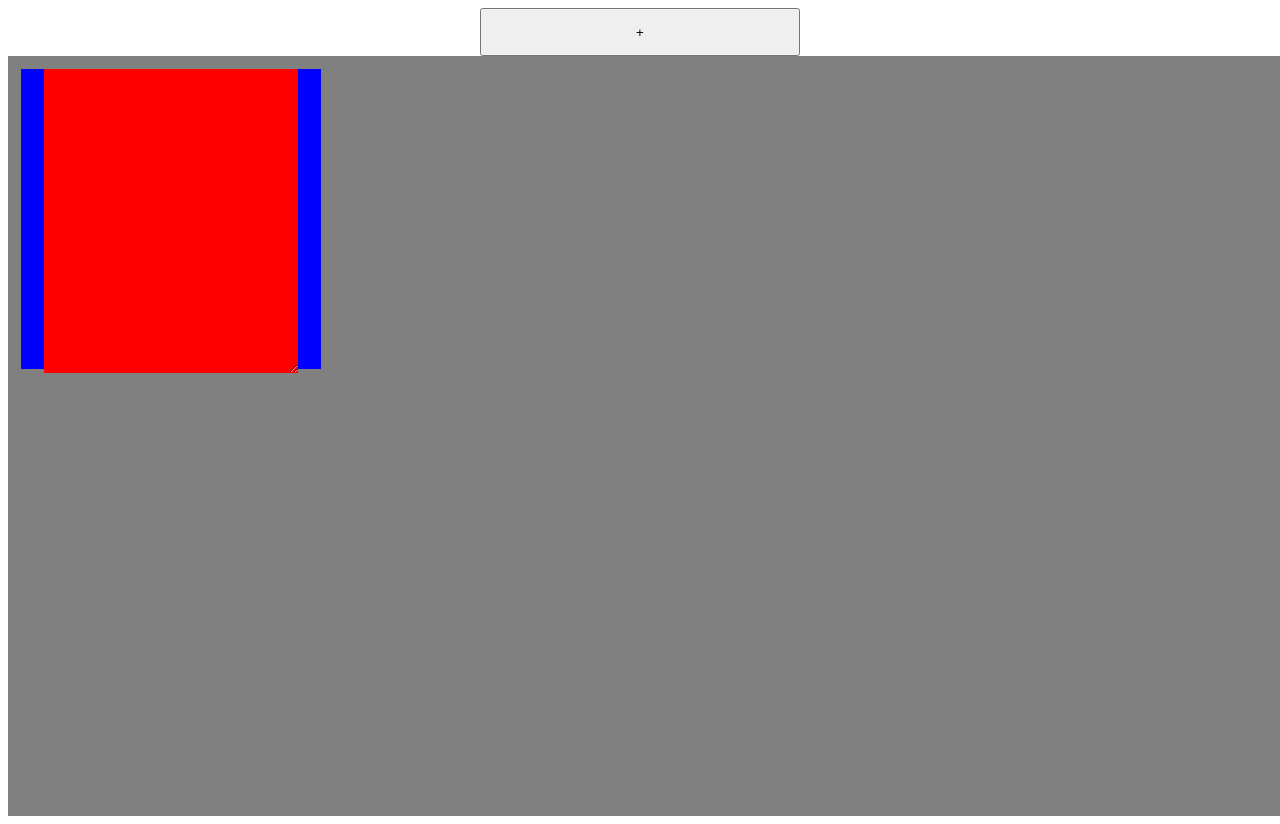
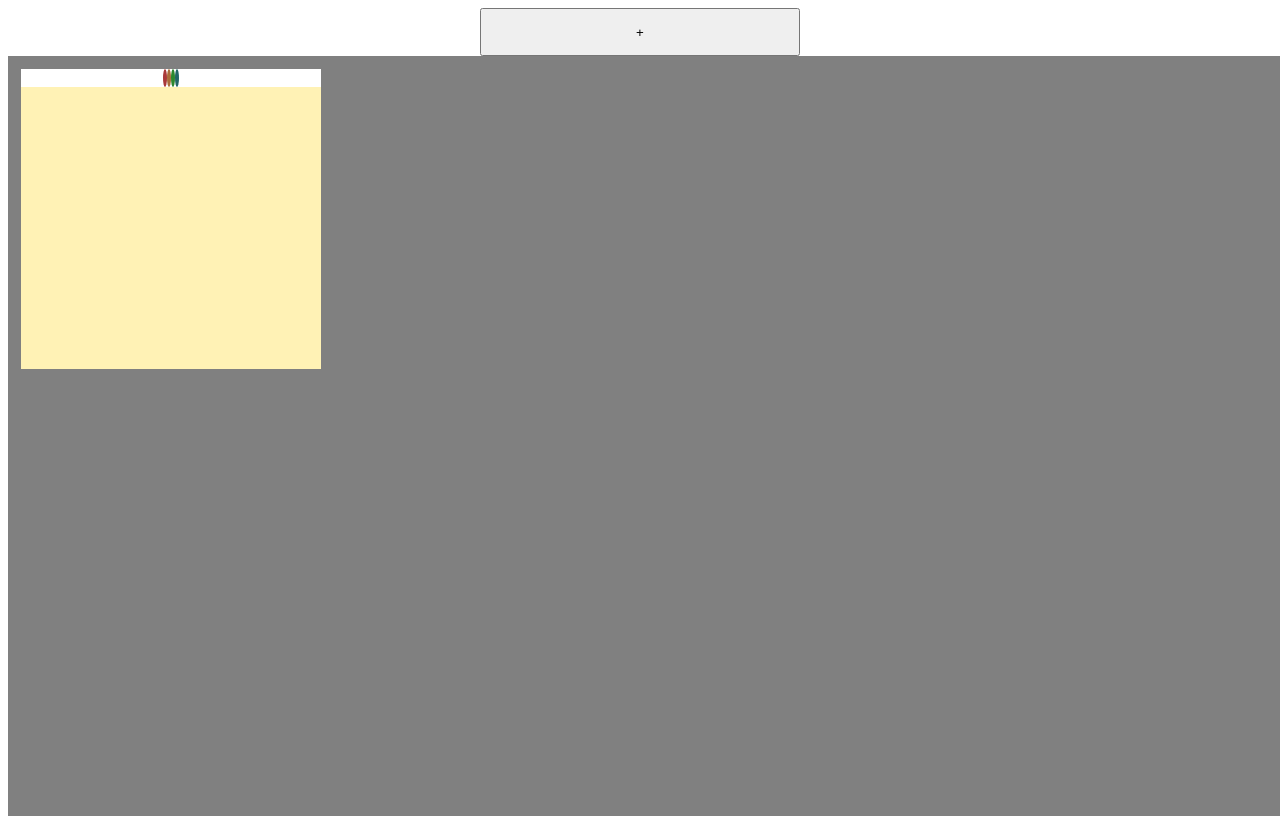
Before and after one commit to dbrodie122/daily-ui, a Next.js app: page /notes in a window 1280 px wide. Built offline with nearby package versions, Linux system fonts and the light colour scheme.

Commit message:
add color palette component

```diff
--- /dev/null
+++ b/components/notes/ColorPalette.js
@@ -0,0 +1,44 @@
+import React from 'react';
+
+export const ColorPalette = (props) => {
+  return (
+    <div className='palette-container'>
+      <div className='red circle'/>
+      <div className='orange circle'/>
+      <div className='green circle'/>
+      <div className='blue circle'/>
+      <style jsx>{`
+        .palette-container {
+          position: absolute;
+          z-index: 5;
+          display: flex;
+          flex-wrap: nowrap;
+          background-color: white;
+          width: 100%;
+          justify-content: center;
+        }
+        .red {
+          background-color: #AA3939;
+        }
+        .orange {
+         background-color: #AA6C39;
+        }
+        .green {
+          background-color: #2D882D;
+        }
+        .blue {
+          background-color: #226666;
+        }
+        .circle {
+          border-radius: 50%;
+          width: 40px
+          height: 40px;
+        }
+        .circle:before {
+          content: '.';
+          color: transparent;
+        }
+      `}</style>
+    </div>
+  )
+}
--- a/components/notes/NoteCard.js
+++ b/components/notes/NoteCard.js
@@ -1,4 +1,5 @@
 import React from 'react';
+import { ColorPalette } from './ColorPalette';
 
 export default class NoteCard extends React.Component {
   constructor(props) {
@@ -17,28 +18,31 @@ export default class NoteCard extends React.Component {
 
     return (
       <div className='container'>
+        <ColorPalette />
         <textarea  value={ this.state.note } onChange={ this.handleChange }/>
         <style jsx>{`
           .container {
             height: 300px;
             width: 300px;
             margin: 1%;
-            background-color: blue;
+            background-color: #FFF2B5;
+            position: relative;
           }
           textarea {
             display: block;
-            background-color: red;
+            background-color: transparent;
             text-align: left;
             border: none;
             outline: none;
             font-family: Comic Sans;
             font-size: 2rem;
             width: 250px;
-            height: 300px;
+            height: 295px;
             margin: auto;
             text-align: left;
             // padding: 0.625rem;
             text-wrap: unrestricted;
+            resize: none;
           }
         `}</style>
       </div>
```
